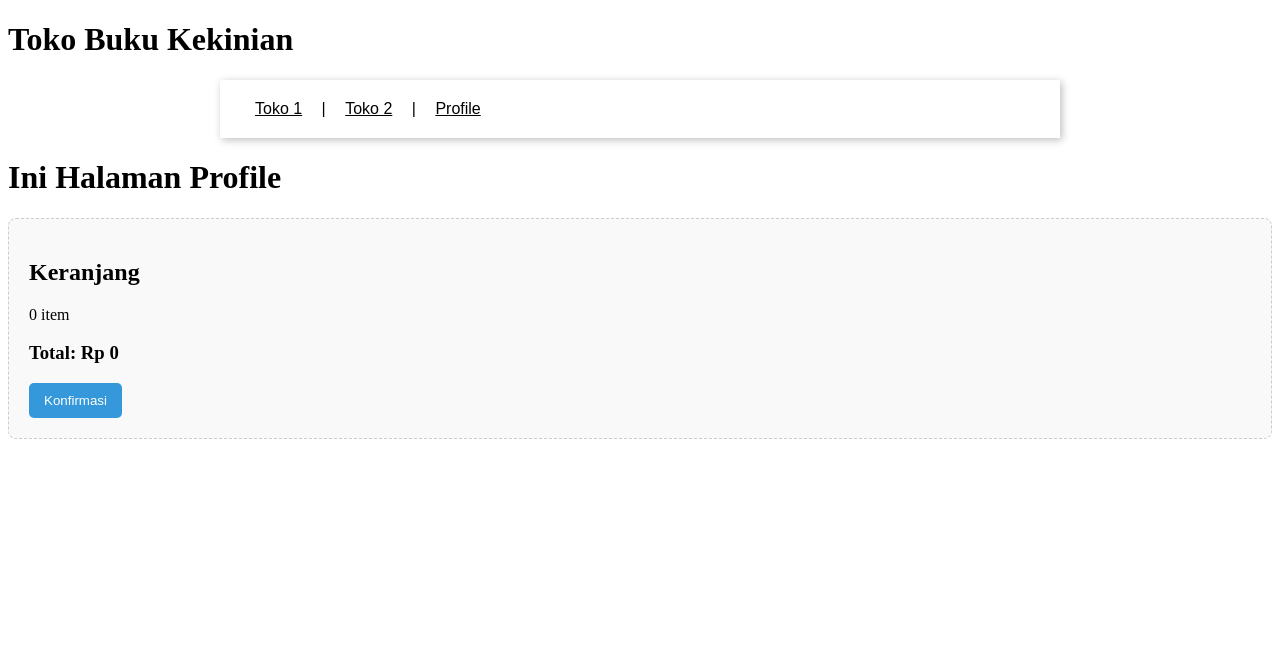
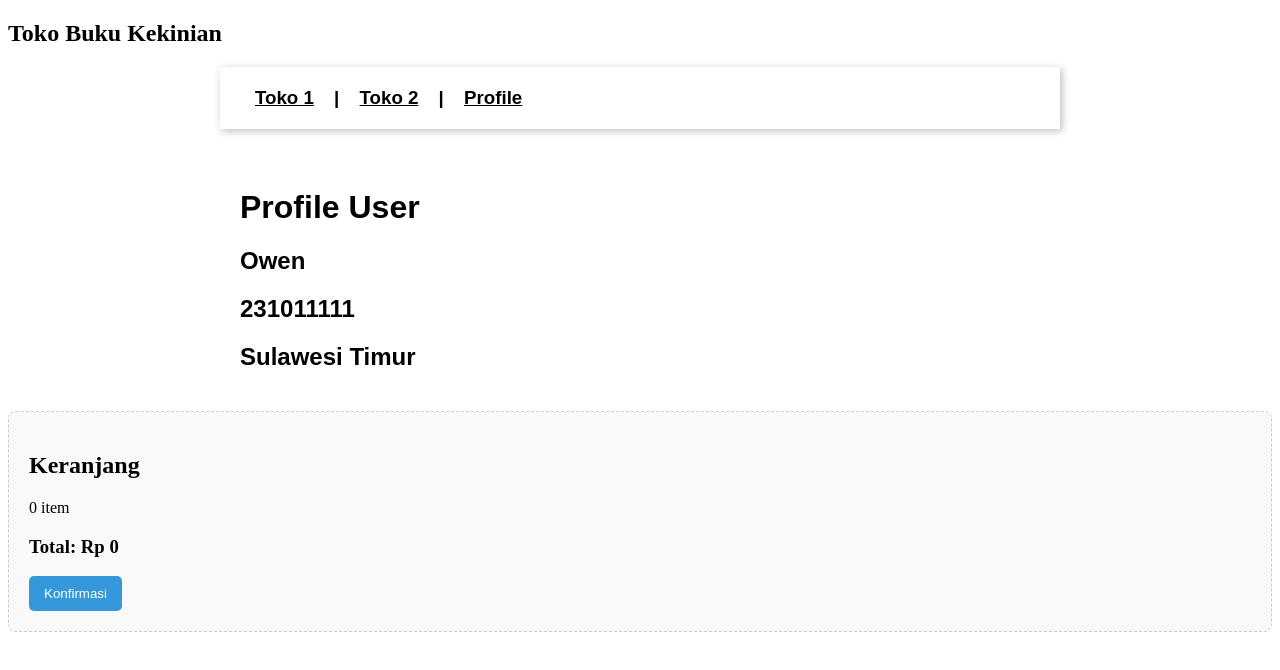
Before and after one commit to rthoriq/tugas1-rekayasaweb, a React (Vite) app: page /profile in a window 1280 px wide. Shown: the top 670 px of the page. Built offline with nearby package versions, Linux system fonts and the light colour scheme; the HTML template or start-up script is replaced by a standard one.

Commit message:
perubahan terakhir sebelum ke materi selanjutnya

```diff
--- a/src/App.css
+++ b/src/App.css
@@ -6,7 +6,6 @@
   padding: 20px;
 }
 .navbar {
-
   color: rgb(0, 0, 0);
   transition: background-color 0.3s;
   font-family: Arial, sans-serif;
@@ -18,6 +17,9 @@
   border-radius: 5px;
   cursor: pointer;
   transition: background-color 0.3s;
+}
+.navbar:hover{
+  background-color:rgba(100, 100, 100, 0.243);
 }
 .navbar1 {
   font-family: Arial, sans-serif;
--- a/src/App.jsx
+++ b/src/App.jsx
@@ -9,14 +9,14 @@ import './App.css';
 function App() {
   return (
     <div>
-      <h1>Toko Buku Kekinian</h1>
-
-      <nav className="navbar1">
+      <h2>Toko Buku Kekinian</h2>
+      <h3>
+        <nav className="navbar1">
         <Link to="/toko1" className="navbar">Toko 1</Link> |{" "}
         <Link to="/toko2" className="navbar">Toko 2</Link> |{" "}
         <Link to="/profile" className="navbar">Profile</Link>
-      </nav>
-
+        </nav>
+      </h3>
       <Routes>
         <Route path="/toko1" element={<TokoSatu />} />
         <Route path="/toko2" element={<TokoDua />} />
--- a/src/pages/profile.jsx
+++ b/src/pages/profile.jsx
@@ -1,5 +1,12 @@
 function Profile() {
-    return <h1>Ini Halaman Profile</h1>
+    return (
+        <div className="container">
+            <h1>Profile User</h1>
+                <h2>Owen</h2>
+                <h2>231011111</h2>
+                <h2>Sulawesi Timur</h2>
+        </div>
+    );
 }
 
 export default Profile;
```
Also changed, not shown: 1 other file (tests, documents, lock files or other folders).
